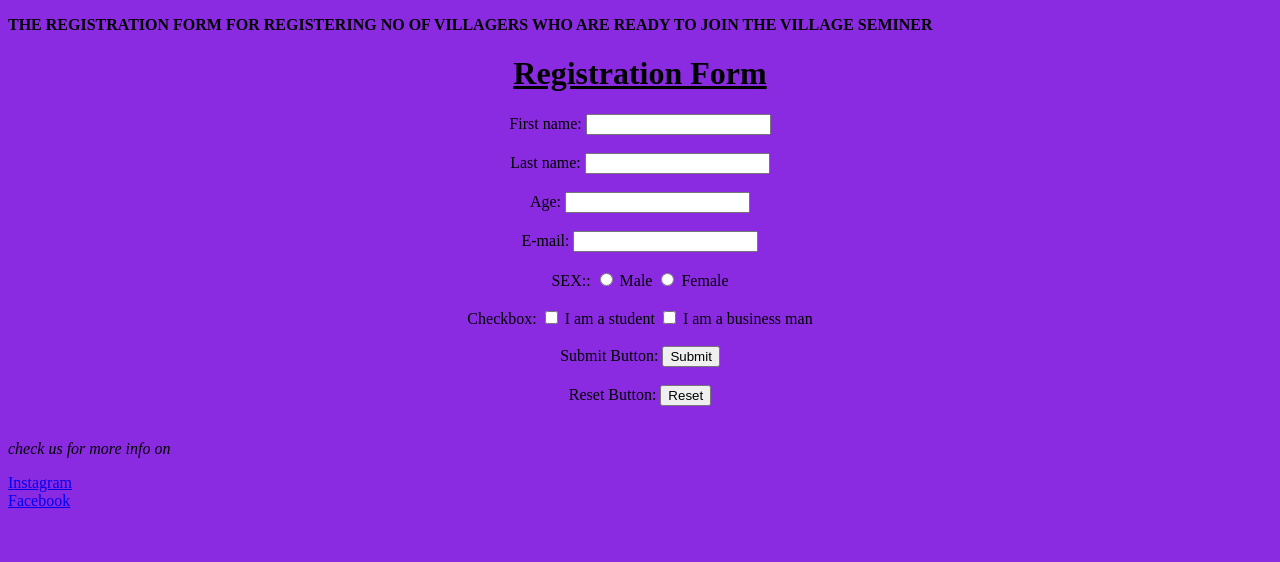
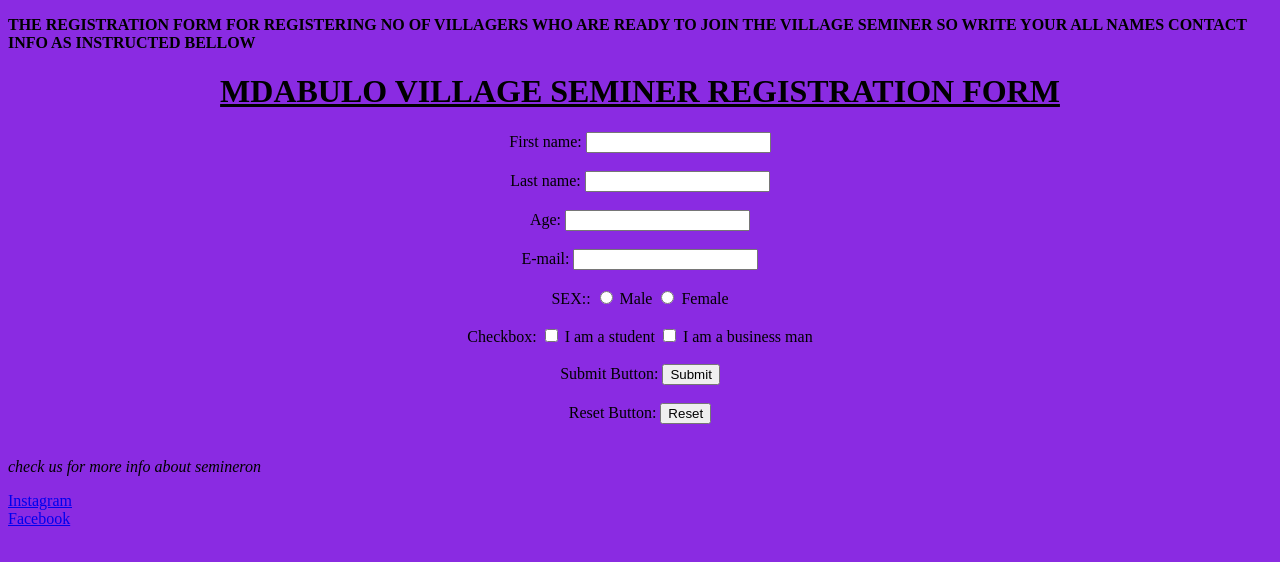
Before and after one commit to Kabongeofficial/kabongeofficial, a plain HTML site: page index.html in a window 1280 px wide. Drawn offline with Linux system fonts and the light colour scheme.

Commit message:
Update index.html

```diff
--- a/index.html
+++ b/index.html
@@ -4,9 +4,9 @@
         <title>kabonge form</title>
     </head>
     <body style="background-color:blueviolet">
-      <p><b>THE REGISTRATION FORM FOR REGISTERING NO OF VILLAGERS WHO ARE READY TO JOIN THE VILLAGE SEMINER</b></p>
+      <p><b>THE REGISTRATION FORM FOR REGISTERING NO OF VILLAGERS WHO ARE READY TO JOIN THE VILLAGE SEMINER SO WRITE YOUR ALL NAMES CONTACT INFO AS INSTRUCTED BELLOW</b></p>
         <form style="text-align: center;">
-            <h1><b><u>Registration Form</u></b></h1>
+            <h1><b><u>MDABULO VILLAGE SEMINER REGISTRATION FORM</u></b></h1>
             <label for="fname">First name:</label>
             <input type="text" id="fname" name="fname"><br><br>
             <label for="lname">Last name:</label>
@@ -30,7 +30,7 @@
             <label for="reset">Reset Button:</label>
             <input type="reset" id="reset" name="reset"><br><br>
         </form>
-        <p><em>check us for more info on</em></p>
+        <p><em>check us for more info about semineron</em></p>
         <a href="https://www.instagram.com/kabongeofficial">Instagram</a><br>
         <a href="http://www.facebook.com/kabongemb">Facebook</a>
     </body>
```
